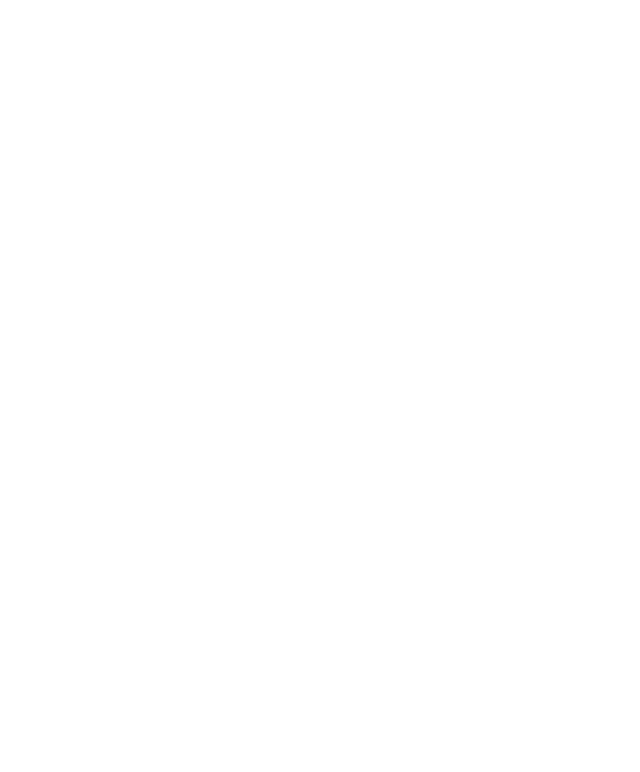
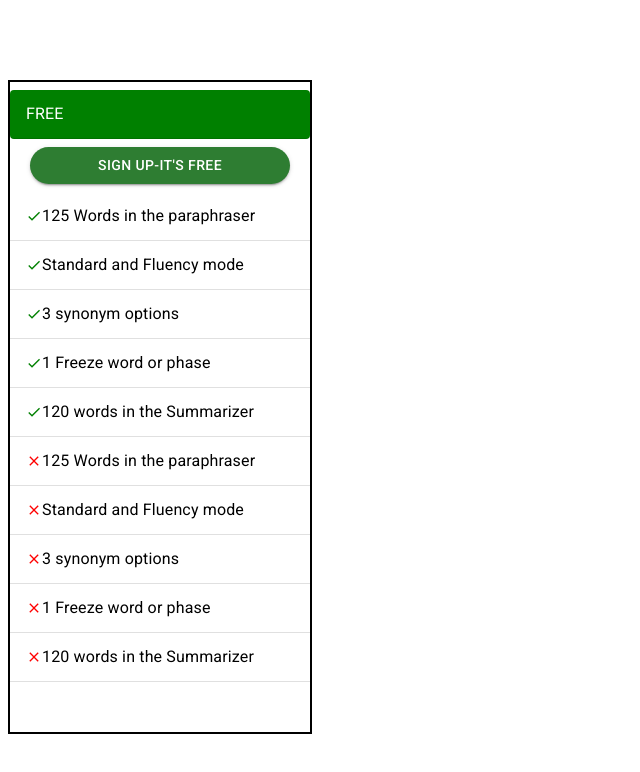
Before and after one commit to Shivendra437/UIdesign, a React (Create React App) app: page / in a window 1280 px wide. Shown: the top 772 px of the page, without its empty margins (0-640 px from the left). Built offline with nearby package versions, Linux system fonts and the light colour scheme.

Commit message:
free componentupdate

```diff
--- a/src/App.js
+++ b/src/App.js
@@ -2,6 +2,7 @@
 // import Premium from "./Component/Premium";
 // import Upgradebutton from "./Component/Upgradebutton";
 // import Free from "./Component/Free";
+import Free from "./Component/Free";
 import "./styles.css";
 
 export default function App() {
@@ -15,7 +16,7 @@
       {/* <Heading name="Experience the full power of QuillBot" /> */}
       <br />
       {/* <Premium /> */}
-
+      <Free />
     </div>
   );
 }
--- a/src/Component/Free.jsx
+++ b/src/Component/Free.jsx
@@ -1,13 +1,50 @@
-import React from 'react';
-import {Box} from '@mui/material';
-export default function Free(){
+import React from "react";
+import { Box } from "@mui/material";
+import { List, ListItem, ListItemText, divider } from "@mui/material";
+import Upgradebutton from "./Upgradebutton";
+import DoneIcon from "@mui/icons-material/Done";
+import CloseIcon from "@mui/icons-material/Close";
+let arr = [
+  "125 Words in the paraphraser",
+  "Standard and Fluency mode",
+  "3 synonym options",
+  "1 Freeze word or phase",
+  "120 words in the Summarizer"
+];
+let arr2 = [
+  "Faster processing speed",
+  "Advanced grammer rewrites",
+  "Compare Models(Destop only)",
+  "Plagiarism Checker",
+  "Tone detection"
+];
+
+export default function Free() {
   return (
-    <Box
-    style={{border:'2px solid black',
-    height:'400px',
-    width:"300px",
-    }}>
-Free
+    <Box style={{ border: "2px solid black", height: "650px", width: "300px" }}>
+      <List divider>
+        <ListItem
+          divider
+          style={{ background: "green", borderRadius: 4, color: "white" }}
+        >
+          <ListItemText primary="FREE" />
+        </ListItem>
+      </List>
+      <Upgradebutton name="Sign Up-it's Free" />
+      <List>
+        {arr.map((el) => (
+          <ListItem divider>
+            <DoneIcon style={{ color: "green", fontSize: "medium" }} />
+            <ListItemText primary={el} />
+          </ListItem>
+        ))}
+        {arr.map((el) => (
+          <ListItem divider>
+            <CloseIcon style={{ color: "red", fontSize: "medium" }} />
+            <ListItemText primary={el} />
+          </ListItem>
+        ))}
+      </List>
     </Box>
-  )
+  );
 }
--- a/src/Component/Premium.jsx
+++ b/src/Component/Premium.jsx
@@ -1,6 +1,6 @@
 import React from "react";
 import { Grid } from "@mui/material";
-import Free from './Free';
+// import Free from './Free';
 export default function Premium() {
   return (
     <Grid container justifyContent="space-around">
--- a/src/Component/Upgradebutton.jsx
+++ b/src/Component/Upgradebutton.jsx
@@ -1,18 +1,16 @@
-import React from 'react';
-import {Button} from '@mui/material';
-export default function Upgradebutton(){
+import React from "react";
+import { Button } from "@mui/material";
+export default function Upgradebutton(props) {
   return (
-<>
-<Button  style={{borderRadius:50}}
-variant='contained'color='success'
-> Upgrade to Quillbot premium
-
-
-  </Button>
-
-</>
-  )
-
-
-
+    <>
+      <Button
+        style={{ borderRadius: 50, minWidth: "260px" }}
+        variant="contained"
+        color="success"
+      >
+        {" "}
+        {props.name}
+      </Button>
+    </>
+  );
 }
```
